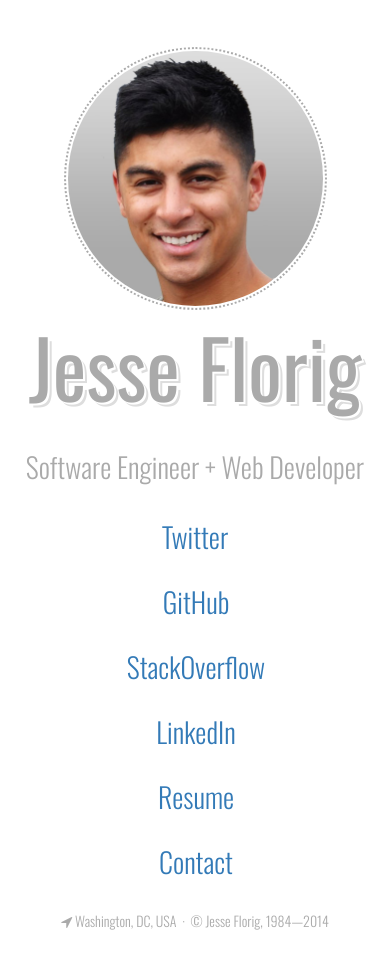
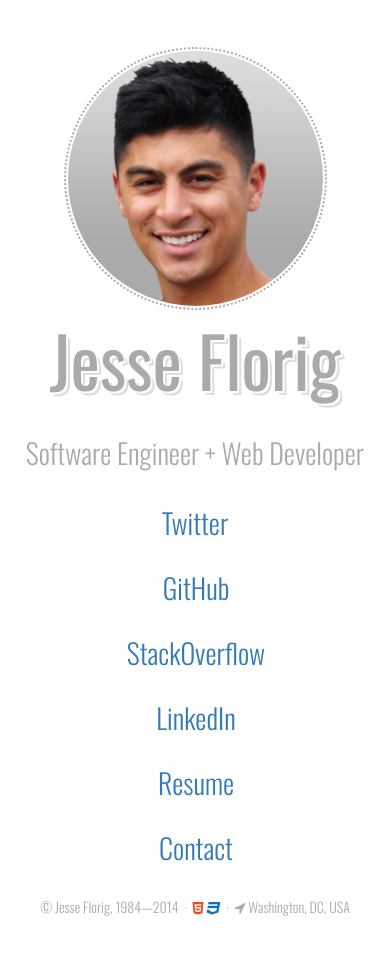
Before and after one commit to jesseflorig/jesseflorig-com, a plain HTML site: page index.html in a window 390 px wide. Drawn offline with nearby package versions, Linux system fonts and the light colour scheme.

Commit message:
Optimized small mobile layout. Updated footer.

```diff
--- a/index.html
+++ b/index.html
@@ -63,11 +63,11 @@
 	  	</div><!--col-sm-12-->
 	  </nav><!--/.row-->
 	  <footer class="row">
+	  	&copy; Jesse Florig, 1984&mdash;<span class="js-current-year"></span>
+	  	&nbsp;&#183;&nbsp;
+	  	<i class="fa fa-html5"></i>&nbsp;<i class="fa fa-css3"></i>
+	  	&nbsp;&#183;&nbsp;
 	  	<i class="fa fa-location-arrow"></i> Washington, DC, USA
-	  	&nbsp;&#183;&nbsp;
-	  	<!-- <i class="fa fa-html5"></i>&nbsp;<i class="fa fa-css3"></i>
-	  	&nbsp;&#183;&nbsp; -->
-	  	&copy; Jesse Florig, 1984&mdash;<span class="js-current-year"></span>
 	  </footer><!--/.row-->
   	</div><!--/.container-->
   	<script src="//ajax.googleapis.com/ajax/libs/jquery/2.1.0/jquery.min.js"></script>
--- a/js/app.js
+++ b/js/app.js
@@ -22,6 +22,6 @@ function resizeHeading($windowWidth){
 		$heading.css('font-size',$avatar.outerHeight()*.7);
 	}
 	else{
-		$heading.css('font-size',80);
+		$heading.css('font-size',70);
 	}
 }
```
